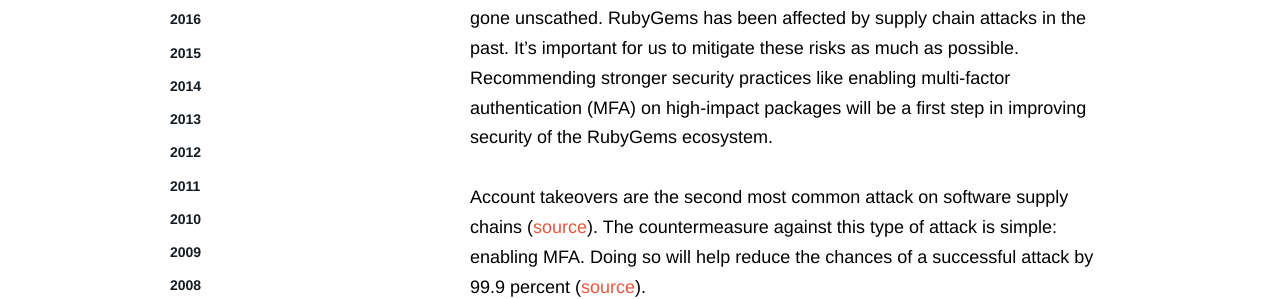
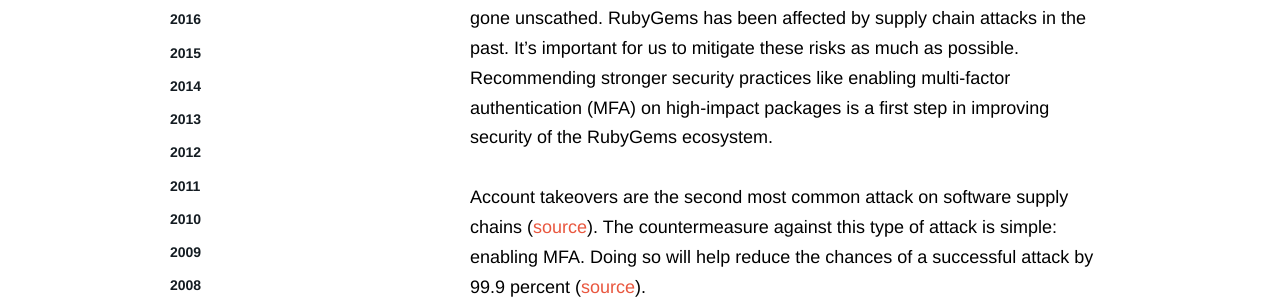
Before and after one commit to rubygems/rubygems.github.io, a Jekyll site: the page built from _posts/2022-06-13-mfa-phase-1-rollout.md, in a window 1280 px wide. Shown: the part 428-727 px from the top of the page. Built offline with Jekyll 4.4.1, drawn with Linux system fonts in a browser that asks for light colours; comment, search, counter and statistics services are not loaded; some of the changed text lies outside the part shown.

Commit message:
Say “_is_ a first step”, not “will be”, in MFA recommendation rollout post

```diff
--- a/_posts/2022-06-13-mfa-phase-1-rollout.md
+++ b/_posts/2022-06-13-mfa-phase-1-rollout.md
@@ -5,7 +5,7 @@
 author_email: betty.li@shopify.com
 ---
 
-Attacks on the software supply chain are increasing. Our community has not gone unscathed. RubyGems has been affected by supply chain attacks in the past. It’s important for us to mitigate these risks as much as possible. Recommending stronger security practices like enabling multi-factor authentication (MFA) on high-impact packages will be a first step in improving security of the RubyGems ecosystem.
+Attacks on the software supply chain are increasing. Our community has not gone unscathed. RubyGems has been affected by supply chain attacks in the past. It’s important for us to mitigate these risks as much as possible. Recommending stronger security practices like enabling multi-factor authentication (MFA) on high-impact packages is a first step in improving security of the RubyGems ecosystem.
 
 Account takeovers are the second most common attack on software supply chains ([source](https://arxiv.org/abs/2002.01139)). The countermeasure against this type of attack is simple: enabling MFA. Doing so will help reduce the chances of a successful attack by 99.9 percent ([source](https://www.microsoft.com/security/blog/2019/08/20/one-simple-action-you-can-take-to-prevent-99-9-percent-of-account-attacks/)).
 
```
